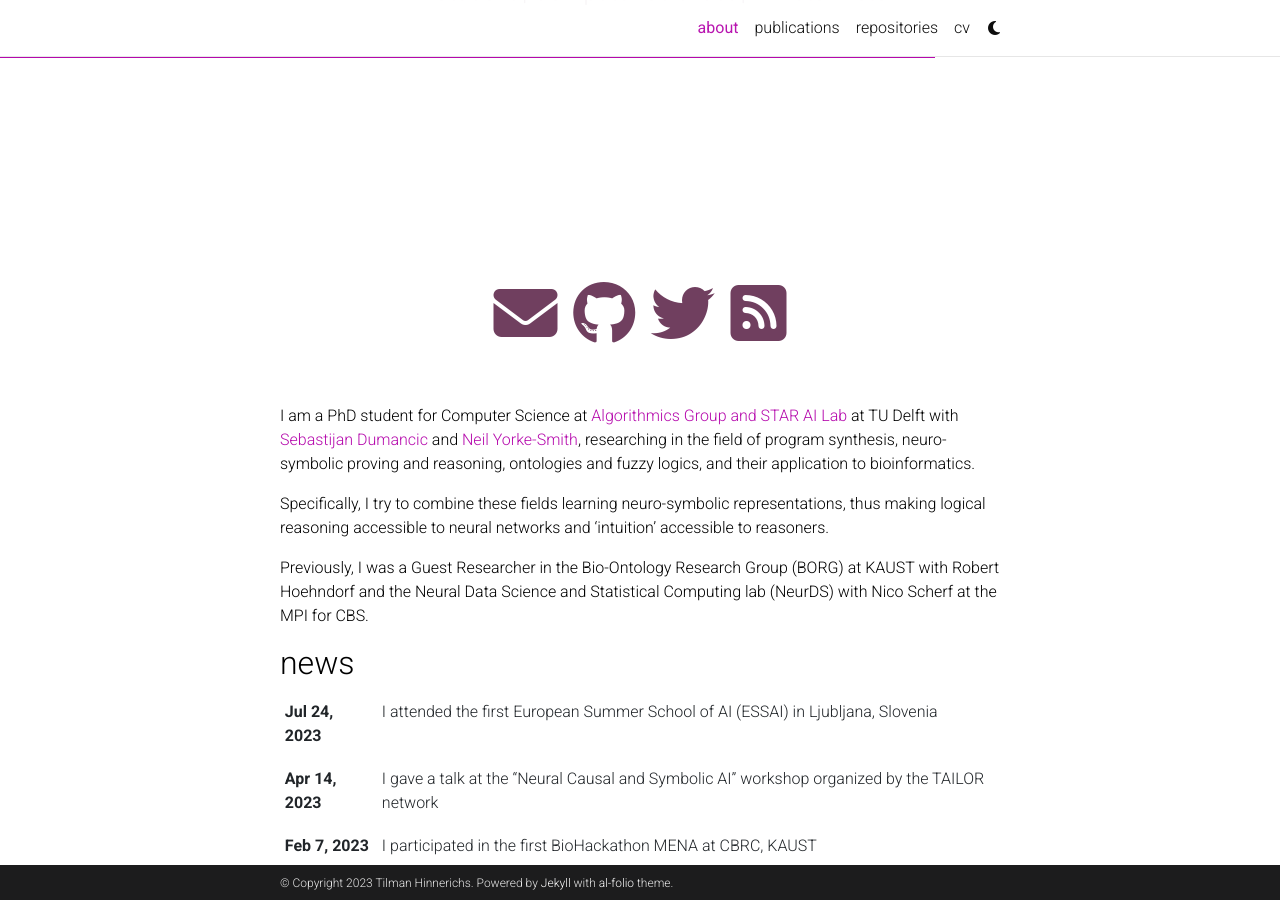
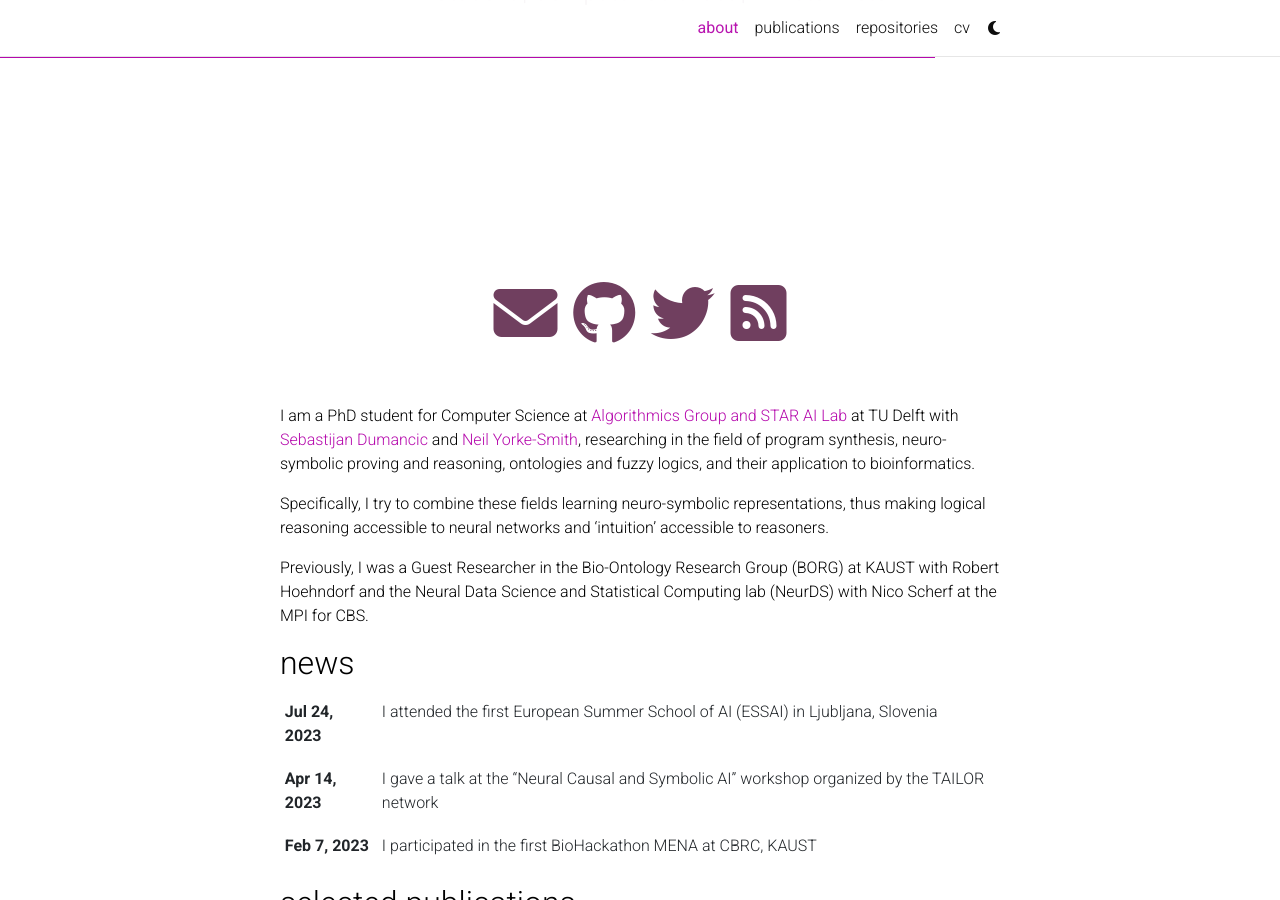
Before and after one commit to THinnerichs/thinnerichs.github.io, a Jekyll site: the page built from _pages/about.md, in a window 1280 px wide and 900 px high, scrolled down 605 px. Built offline with Jekyll 4.4.1, drawn with Linux system fonts in a browser that asks for light colours; full-size pictures stand in for the smaller copies a plugin makes; comment, search, counter and statistics services are not loaded; a style sheet for code colours, icons or effects is not loaded.

Commit message:
Add StuSti, remove source banner

```diff
--- a/_config.yml
+++ b/_config.yml
@@ -10,7 +10,6 @@
 description: > # the ">" symbol means to ignore newlines until "footer_text:"
   Personal website of me, Tilman Hinnerichs, where I post my recent activities and posts.
 footer_text: >
-  Powered by <a href="https://jekyllrb.com/" target="_blank">Jekyll</a> with <a href="https://github.com/alshedivat/al-folio">al-folio</a> theme.
 keywords: Hinnerichs, ai, nesy-ai, bio-ontologies, logic, academic-website, portfolio-website  # add your own keywords or leave empty
 
 lang: en # the language of your site (for example: en, fr, cn, ru, etc.)
--- a/_layouts/default.html
+++ b/_layouts/default.html
@@ -46,9 +46,6 @@
       {% endif %}
     </div>
 
-    <!-- Footer -->
-    {%- include footer.html %}
-
     <!-- JavaScripts -->
     {% include scripts/jquery.html %}
     {% include scripts/bootstrap.html %}
--- a/_layouts/distill.html
+++ b/_layouts/distill.html
@@ -106,10 +106,6 @@
       {%- endif -%}
 
     </div>
-
-    <!-- Footer -->
-    {%- include footer.html %}
-
     {% include scripts/bootstrap.html %}
     {% include scripts/analytics.html %}
     {% include scripts/progressBar.html %}
```
